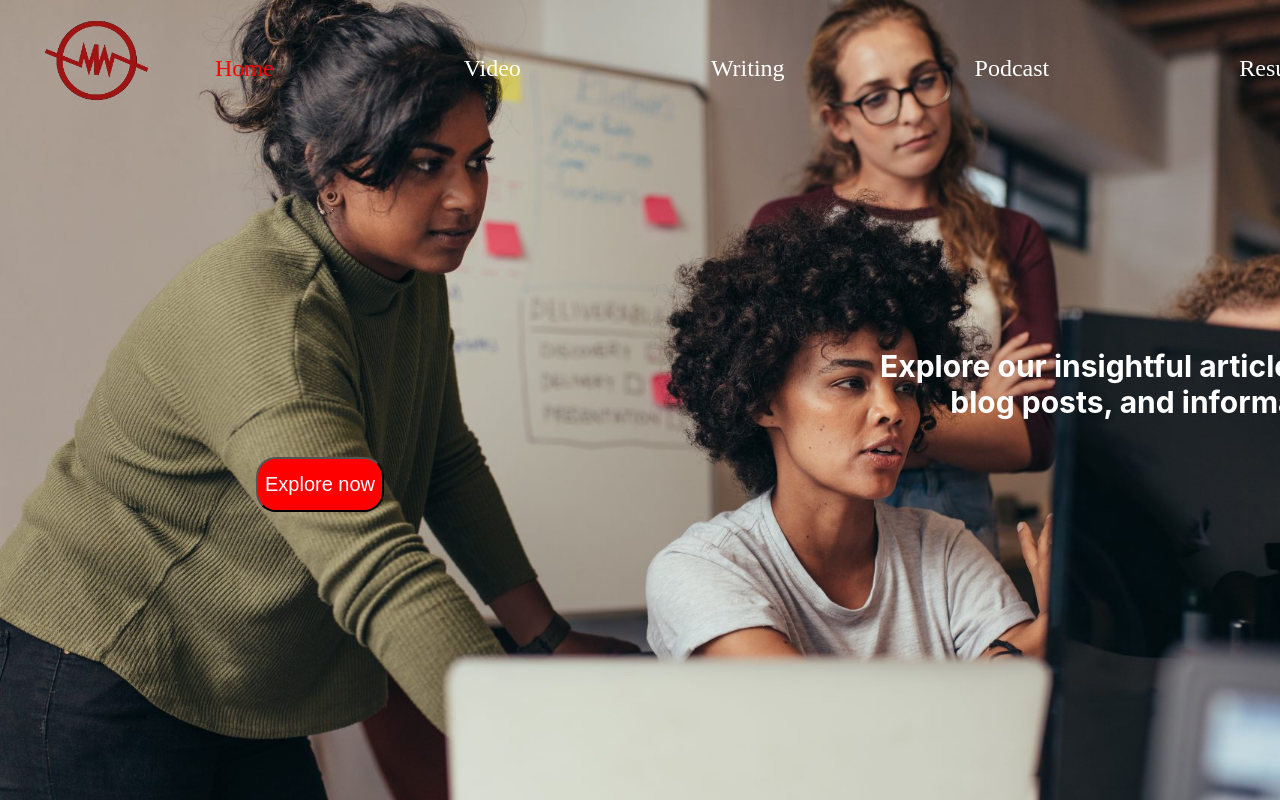
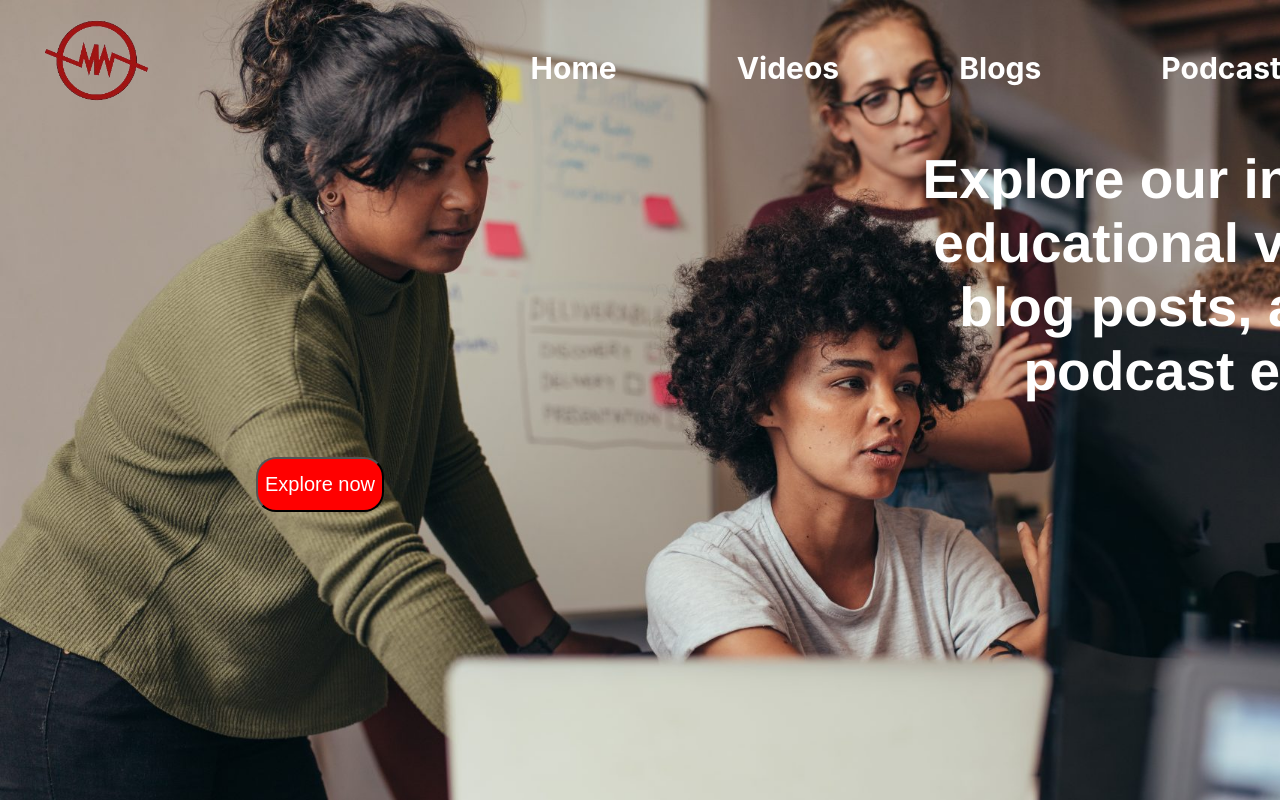
Before and after one commit to Nataly-Wambui/Multimedia-Project, a React (Create React App) app: page /read-more in a window 1280 px wide. Shown: the top 800 px of the page. Built offline with nearby package versions, Linux system fonts and the light colour scheme.

Commit message:
Updated stylings for functionalities

```diff
--- a/src/GoogleVideo/index.js
+++ b/src/GoogleVideo/index.js
@@ -3,8 +3,8 @@ import './index.css';
 
 const Video=()=>{
     return(
-        <>
-        <h1><span>Wacth</span><span id='red'>Here</span></h1>
+      <div id='g-video'>
+        <h1><span>Watch</span><span id='red'>Here</span></h1>
         <div id='videos'>
             <div id='map'>
     <a href="https://www.loom.com/share/d3e0a92247ef48c88c2d45bdce0a99c8">
@@ -36,8 +36,10 @@ const Video=()=>{
   </div>
 
         </div>
+      </div>
 
-        </>
+
+
     )
 }
 
--- a/src/Homepage/index.css
+++ b/src/Homepage/index.css
@@ -9,15 +9,32 @@
 .home{
   color: red;
 }
+
+.responsive-nav{
+  display: flex;
+  gap: 120px;
+  font-weight: bold;
+  font-size: 30px;
+
+
+}
+
+.responsive-nav a:hover{
+  cursor: pointer;
+  color: maroon;
+}
+
+
 .navigation{
   display: flex;
+  gap: 30%;
   justify-content: space-between;
   align-items: center;
   font-size: large;
   width: 90%;
   padding: 0px 15px;
   color: white;
-  font-family: 'Oldenburg', cursive;
+
   z-index: 2;
 }
 .navigation nav ul {
@@ -40,9 +57,10 @@
 }
 
 #pageWords{
-  font-size: 30px;
+  font-size: 55px;
   color: white;
   width: 70%;
+  font-family: 'Franklin Gothic Medium', 'Arial Narrow', Arial, sans-serif;
   position: absolute;
   left: 18%;
   bottom: 45%;
--- a/src/Homepage/index.js
+++ b/src/Homepage/index.js
@@ -1,5 +1,6 @@
 import React from "react";
 import "./index.css"
+import { Link } from "react-scroll";
 
 const Homepage = () => {
   return(
@@ -7,21 +8,21 @@ const Homepage = () => {
 <div className ='navigation'>
 
                <img src ='./Images/logo.png' alt ="" className="logo"></img>
-            <nav>
-                <ul>
-                <li className="home">Home</li>
-                <li >Video</li>
-                <li>Writing</li>
-                <li>Podcast</li>
-                <li>Resume</li>
-                </ul>
+            <nav className="responsive-nav">
+
+             <a><Link activeClass="active" smooth spy to="container">Home</Link></a>
+             <a><Link activeClass="active" smooth spy to="g-video">Videos</Link></a>
+             <a><Link activeClass="active" smooth spy to="blog">Blogs</Link></a>
+             <a><Link activeClass="active" smooth spy to="layout">Podcasts</Link></a>
+             <a> <Link activeClass="active" smooth spy to="resume">Resumes</Link></a>
+
             </nav>
 
 
            </div>
            <div>
             <h1 id="pageWords">Explore our insightful articles, educational videos, engaging blog posts, and informative podcast episodes now</h1>
-            <button>Explore now</button>
+            <button> <Link activeClass="active" smooth spy to= "blog"> Explore now </Link></button>
            </div>
            </div>
            );
--- a/src/Resumes/index.css
+++ b/src/Resumes/index.css
@@ -96,6 +96,13 @@
 }
 .resume{
     color: white;
+}
+.footer p{
+    color: white;
+}
+.part1{
+    width: 150px;
+    height: 250px;
 }
 
 
--- a/src/Resumes/index.js
+++ b/src/Resumes/index.js
@@ -14,7 +14,7 @@ const Resumes = () =>{
     const pdfUrl4 = 'https://drive.google.com/file/d/1HqqQxRBqNp9AncOaNH2_eE7v61oVl4pQ/view?usp=sharing'
     const pdfUrl5 = 'https://drive.google.com/file/d/1rMRaX073yOAWLlTmPhDAu6pyhrkN9O28/view?usp=sharing'
     return(
-        <div>
+        <div id='resume'>
         <div className="team">
             <h1>OUR TEAM</h1>
         </div>
@@ -57,7 +57,7 @@ const Resumes = () =>{
             </div>
             <div className='part3'>
                 <h3><b>Our patners</b></h3>
-                <p>Akirachix</p>
+                <p>AkiraChix</p>
             </div>
             <div className='part4'>
                 <h3><b>Privacy</b></h3>
```
